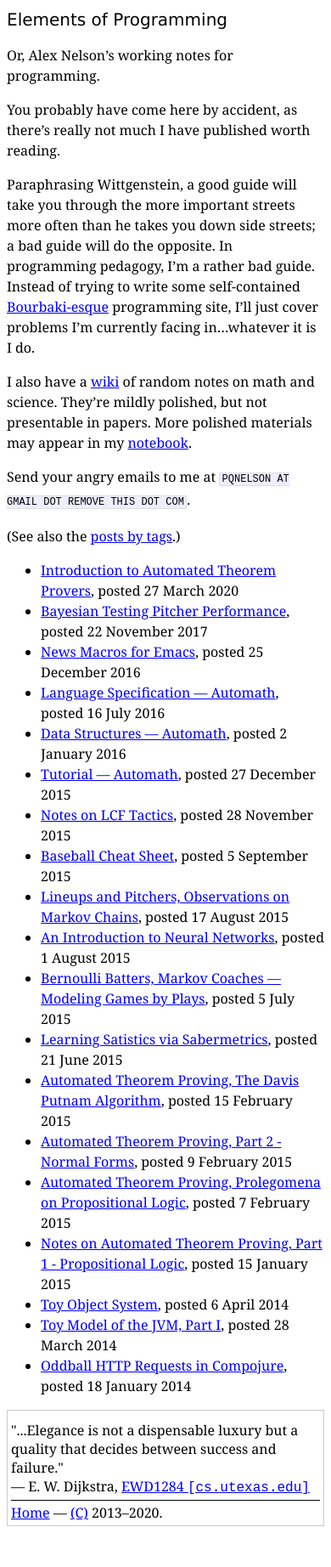
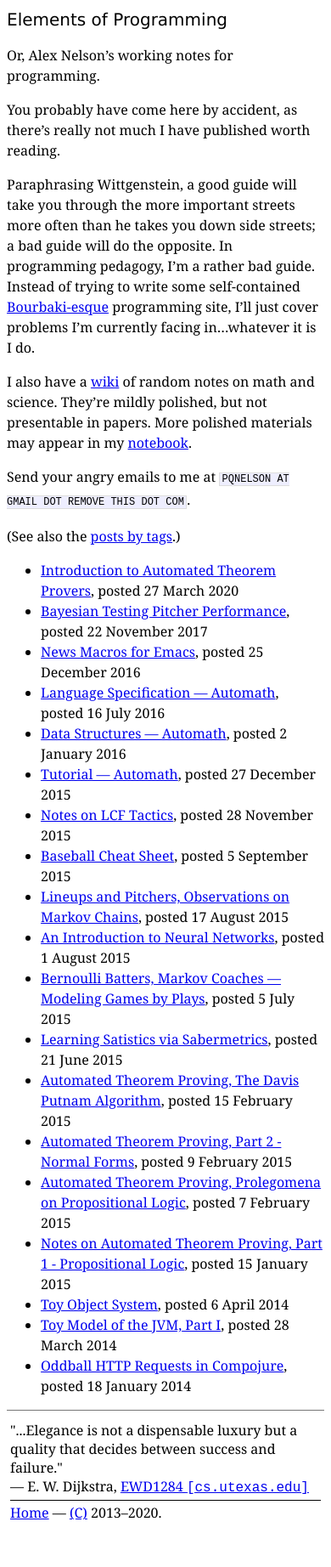
Before and after one commit to pqnelson/pqnelson.github.com, a Jekyll site: the page built from index.md, in a window 390 px wide. Shown: the whole page at 85% size. Built offline with Jekyll 4.4.1, drawn with Linux system fonts in a browser that asks for light colours.

Commit message:
Mobile footer has corrected border

```diff
--- a/css/main.css
+++ b/css/main.css
@@ -98,18 +98,19 @@ pre code, pre tt {
 
 footer {
     background: white;
-    border: 1px solid #ccc;
     margin: 0.5em auto 3em auto;
 }
 
 @media screen and (min-width: 480px) {
     footer {
+        border: 1px solid #ccc;
         max-width: 46em;
         padding: 0.25em 3em 0.5em 3em;
     }
 }
 @media screen and (max-width: 480px) {
     footer {
+        border-top: 1px solid #777;
         max-width: 100%;
         padding: 0.25em;
     }
```
